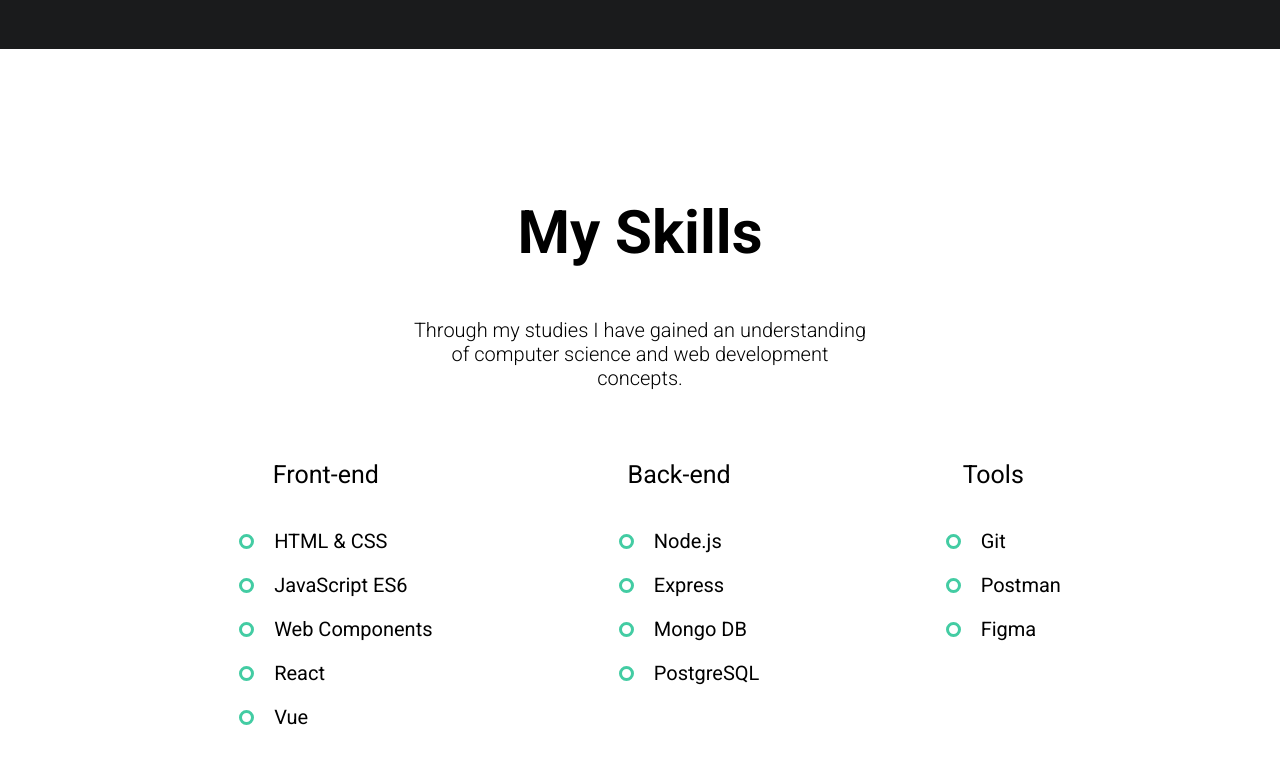
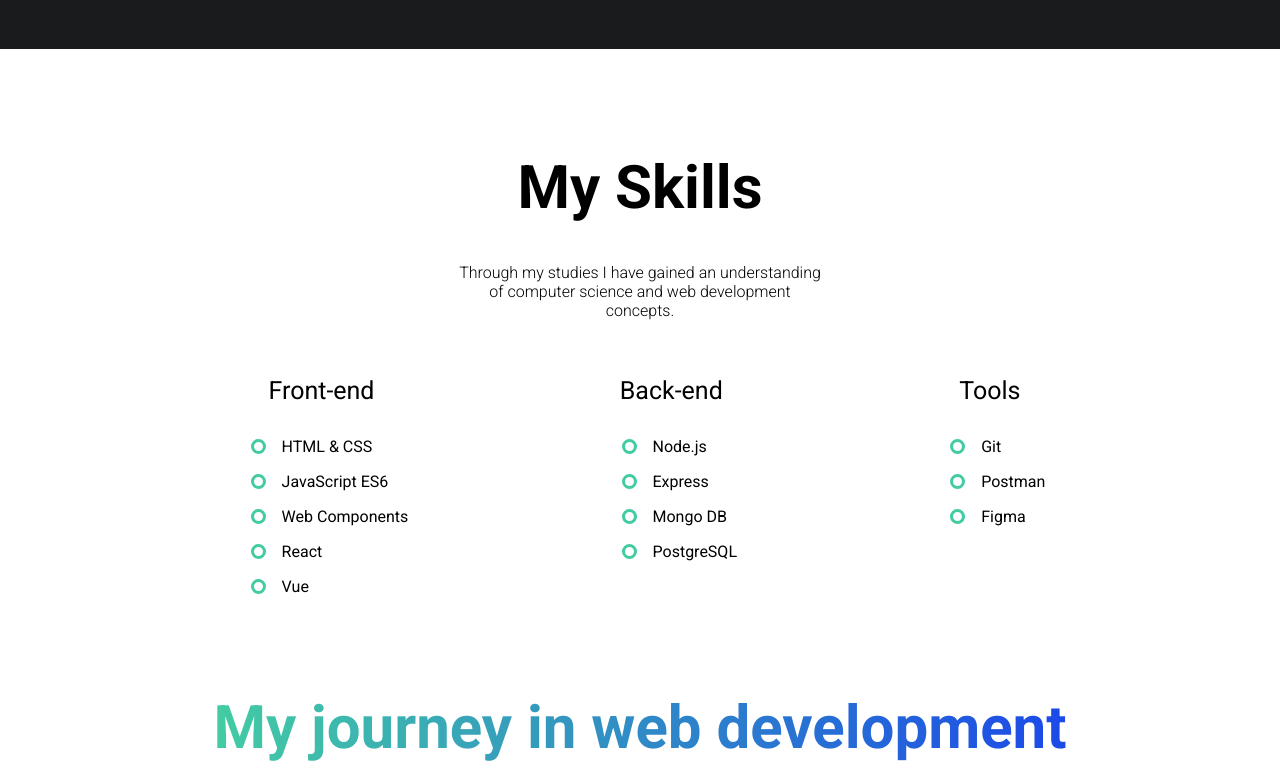
Before and after one commit to jeisondaza/jeisondaza.github.com, a React (Vite) app: page / in a window 1280 px wide. Shown: the part 751-1520 px from the top of the page. Built offline with nearby package versions, Linux system fonts and the light colour scheme.

Commit message:
fix: fix media querys

```diff
--- a/src/App.css
+++ b/src/App.css
@@ -17,12 +17,7 @@
   -webkit-text-fill-color: transparent;
 }
 @media screen and (min-width: 700px) {
-   .container {
-      padding-block: 0;
-   }
   .fullHeight {
-      padding-block-start: 3rem;
-      block-size: 100vh;
     justify-content: flex-start;
   }
 }
@@ -34,3 +29,12 @@
     padding-inline: 0;
   }
 }
+@media screen and (min-width: 1400px) {
+  .container {
+    padding-block: 0;
+  }
+  .fullHeight {
+    padding-block-start: 3rem;
+    block-size: 100vh;
+  }
+}
--- a/src/components/posts/PostCard.css
+++ b/src/components/posts/PostCard.css
@@ -5,15 +5,18 @@
    text-align: start;
    padding: 1rem;
    border-radius: 10px;
-   border: 1px solid grey;
+   border: 1px solid gray;
    color: black;
    text-decoration: none;
+}
+.post_card:hover {
+   border-color: var(--accent-color);
 }
 .post_img {
    inline-size: 100%;
 }
 @media screen and (min-width: 600px) {
    .post_card {
-      width: 17rem;
+      inline-size: 17rem;
    }
 }
--- a/src/components/skills/Skills.css
+++ b/src/components/skills/Skills.css
@@ -1,10 +1,13 @@
 .tech_container {
   inline-size: 100%;
 }
-@media screen and (min-width: 750px) {
+@media screen and (min-width: 700px) {
   .tech_container {
     display: flex;
     justify-content: space-around;
+  }
+  .skills {
+    justify-content: flex-start;
   }
 }
 @media screen and (min-width: 1024px) {
@@ -12,3 +15,9 @@
     inline-size: 1008px;
   }
 }
+@media screen and (min-width: 1400px) {
+  .skills {
+    padding-block-start: 3rem;
+    block-size: 90vh;
+  }
+}
--- a/src/components/skills/Skills.jsx
+++ b/src/components/skills/Skills.jsx
@@ -5,7 +5,7 @@
 
 const Skills = () => {
   return (
-      <section className="fullHeight container">
+    <section className="skills container">
       <h2 className="title">{skills.title}</h2>
       <SubtitleParagraph content={skills.subtitle} />
       <article className="tech_container">
--- a/src/index.css
+++ b/src/index.css
@@ -16,7 +16,7 @@
   padding: 0;
   margin: 0;
 }
-@media screen and (min-width: 1024px) {
+@media screen and (min-width: 1400px) {
   html {
     font-size: 20px;
   }
```
Also changed, not shown: src/components/List.jsx (+5 -5 lines). Lines whose indentation alone changed are shown as unchanged.
